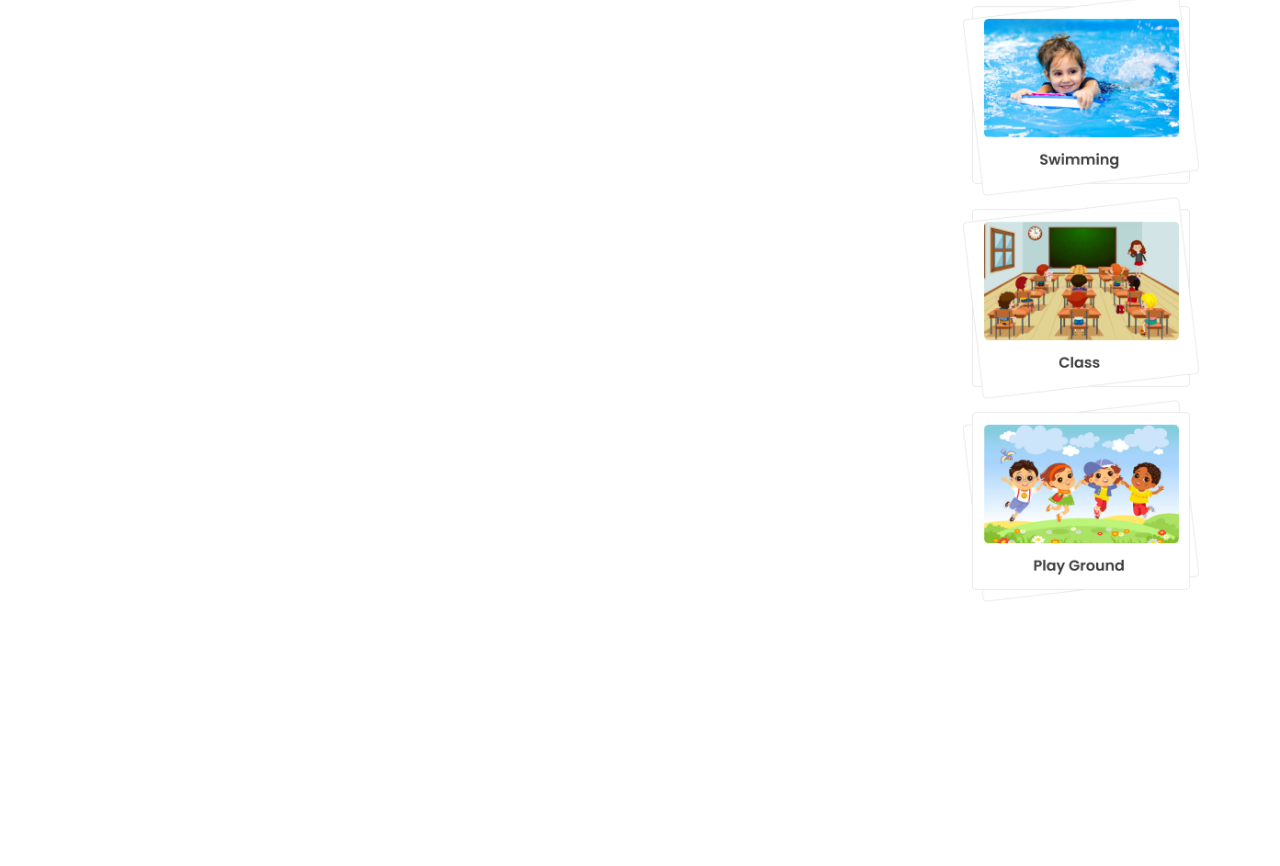
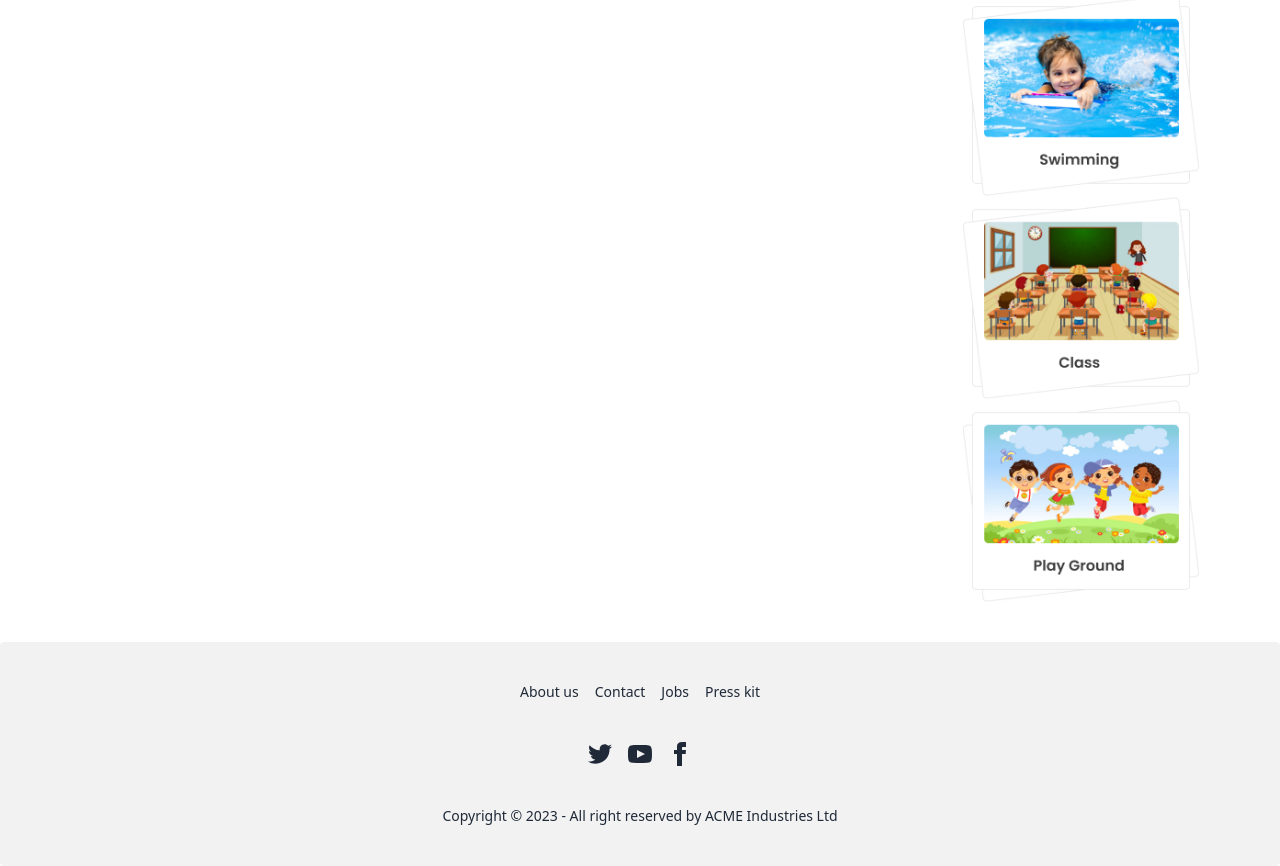
Before and after one commit to henryjobel/news-dragon-react, a React (Vite) app: page / in a window 1280 px wide. Shown: the part 806-1672 px from the top of the page. Before the commit the page ends 1448 px from the top, so only its background shows below. Built offline with nearby package versions, Linux system fonts and the light colour scheme.

Commit message:
footer created

```diff
--- a/src/Layouts/Root.jsx
+++ b/src/Layouts/Root.jsx
@@ -1,11 +1,15 @@
 
 import { Outlet } from 'react-router-dom';
 import Header from '../Pages/Shared/Header/Header';
+import Footer from '../Pages/Footer/Footer';
 
 const Root = () => {
     return (
-        <div className='max-w-6xl mx-auto'>
+        <div>
+            <div className='max-w-6xl mx-auto'>
             <Outlet></Outlet>
+        </div>
+        <Footer></Footer>
         </div>
     );
 };
--- /dev/null
+++ b/src/Pages/Footer/Footer.jsx
@@ -0,0 +1,26 @@
+import React from 'react';
+
+const Footer = () => {
+    return (
+        <footer className="footer footer-center p-10 bg-base-200 text-base-content rounded">
+            <nav className="grid grid-flow-col gap-4">
+                <a className="link link-hover">About us</a>
+                <a className="link link-hover">Contact</a>
+                <a className="link link-hover">Jobs</a>
+                <a className="link link-hover">Press kit</a>
+            </nav>
+            <nav>
+                <div className="grid grid-flow-col gap-4">
+                    <a><svg xmlns="http://www.w3.org/2000/svg" width="24" height="24" viewBox="0 0 24 24" className="fill-current"><path d="M24 4.557c-.883.392-1.832.656-2.828.775 1.017-.609 1.798-1.574 2.165-2.724-.951.564-2.005.974-3.127 1.195-.897-.957-2.178-1.555-3.594-1.555-3.179 0-5.515 2.966-4.797 6.045-4.091-.205-7.719-2.165-10.148-5.144-1.29 2.213-.669 5.108 1.523 6.574-.806-.026-1.566-.247-2.229-.616-.054 2.281 1.581 4.415 3.949 4.89-.693.188-1.452.232-2.224.084.626 1.956 2.444 3.379 4.6 3.419-2.07 1.623-4.678 2.348-7.29 2.04 2.179 1.397 4.768 2.212 7.548 2.212 9.142 0 14.307-7.721 13.995-14.646.962-.695 1.797-1.562 2.457-2.549z"></path></svg></a>
+                    <a><svg xmlns="http://www.w3.org/2000/svg" width="24" height="24" viewBox="0 0 24 24" className="fill-current"><path d="M19.615 3.184c-3.604-.246-11.631-.245-15.23 0-3.897.266-4.356 2.62-4.385 8.816.029 6.185.484 8.549 4.385 8.816 3.6.245 11.626.246 15.23 0 3.897-.266 4.356-2.62 4.385-8.816-.029-6.185-.484-8.549-4.385-8.816zm-10.615 12.816v-8l8 3.993-8 4.007z"></path></svg></a>
+                    <a><svg xmlns="http://www.w3.org/2000/svg" width="24" height="24" viewBox="0 0 24 24" className="fill-current"><path d="M9 8h-3v4h3v12h5v-12h3.642l.358-4h-4v-1.667c0-.955.192-1.333 1.115-1.333h2.885v-5h-3.808c-3.596 0-5.192 1.583-5.192 4.615v3.385z"></path></svg></a>
+                </div>
+            </nav>
+            <aside>
+                <p>Copyright © 2023 - All right reserved by ACME Industries Ltd</p>
+            </aside>
+        </footer>
+    );
+};
+
+export default Footer;
```
